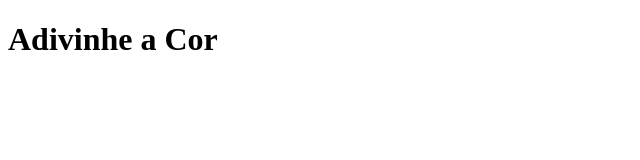
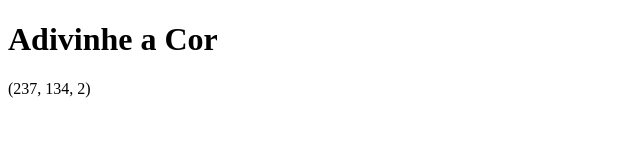
Before and after one commit to jefersongjr/color-guess, a website: page index.html in a window 1280 px wide. Shown: the full height of the page, 0-640 px from the left. Drawn offline with Linux system fonts and the light colour scheme.

Commit message:
criando o texto rgb

```diff
--- a/index.html
+++ b/index.html
@@ -1,15 +1,18 @@
 <!DOCTYPE html>
 <html lang="en">
-<head>
-    <meta charset="UTF-8">
-    <meta http-equiv="X-UA-Compatible" content="IE=edge">
-    <meta name="viewport" content="width=device-width, initial-scale=1.0">
+  <head>
+    <meta charset="UTF-8" />
+    <meta http-equiv="X-UA-Compatible" content="IE=edge" />
+    <meta name="viewport" content="width=device-width, initial-scale=1.0" />
     <title>Adivinhe a Cor</title>
-</head>
-<body>
+  </head>
+  <body>
     <header>
-       <h1 id="title">Adivinhe a Cor</h1>
+      <h1 id="title">Adivinhe a Cor</h1>
     </header>
-
-</body>
+    <main>
+        <section id="text"></section>
+    </main>
+    <script src="script.js"></script>
+  </body>
 </html>
--- a/script.js
+++ b/script.js
@@ -0,0 +1,13 @@
+let number1 = Math.floor(Math.random() * 254);
+let number2 = Math.floor(Math.random() * 254);
+let number3 = Math.floor(Math.random() * 254);
+
+const section = document.querySelector('#text');
+function createP(){
+    const p = document.createElement('p');
+    p.innerHTML = `(${number1}, ${number2}, ${number3})`;
+    p.id = 'rgb-color';
+    section.appendChild(p);
+}
+
+createP();
```
